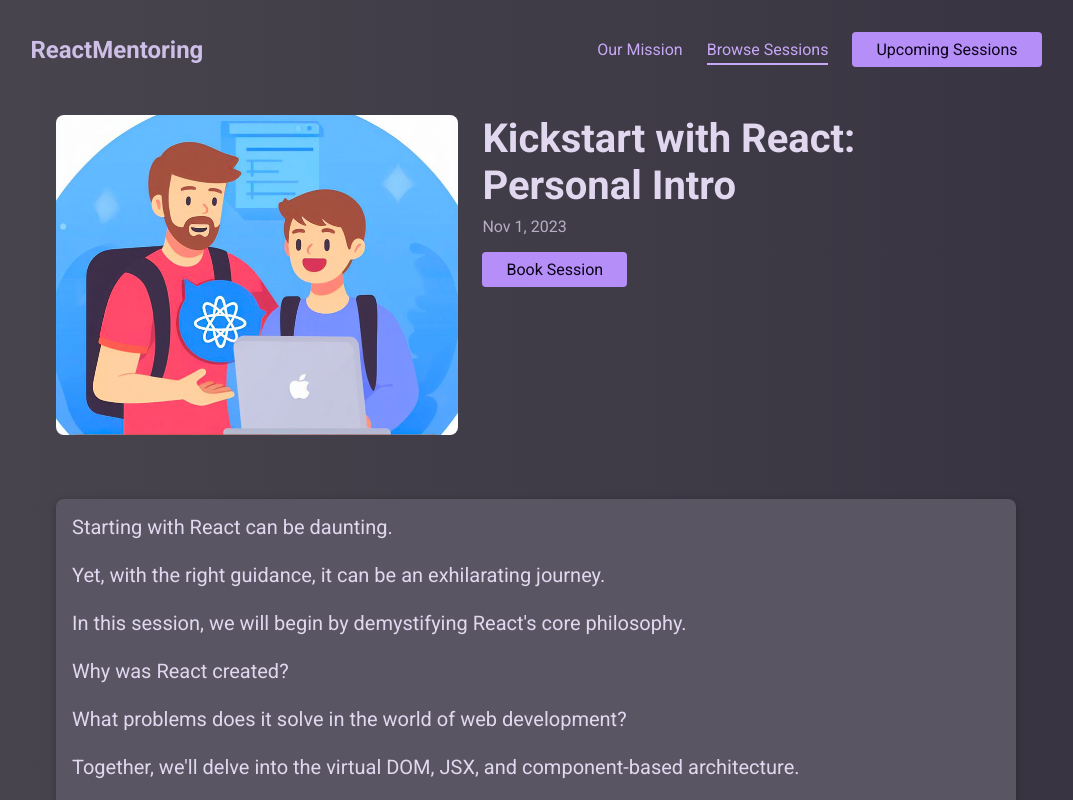
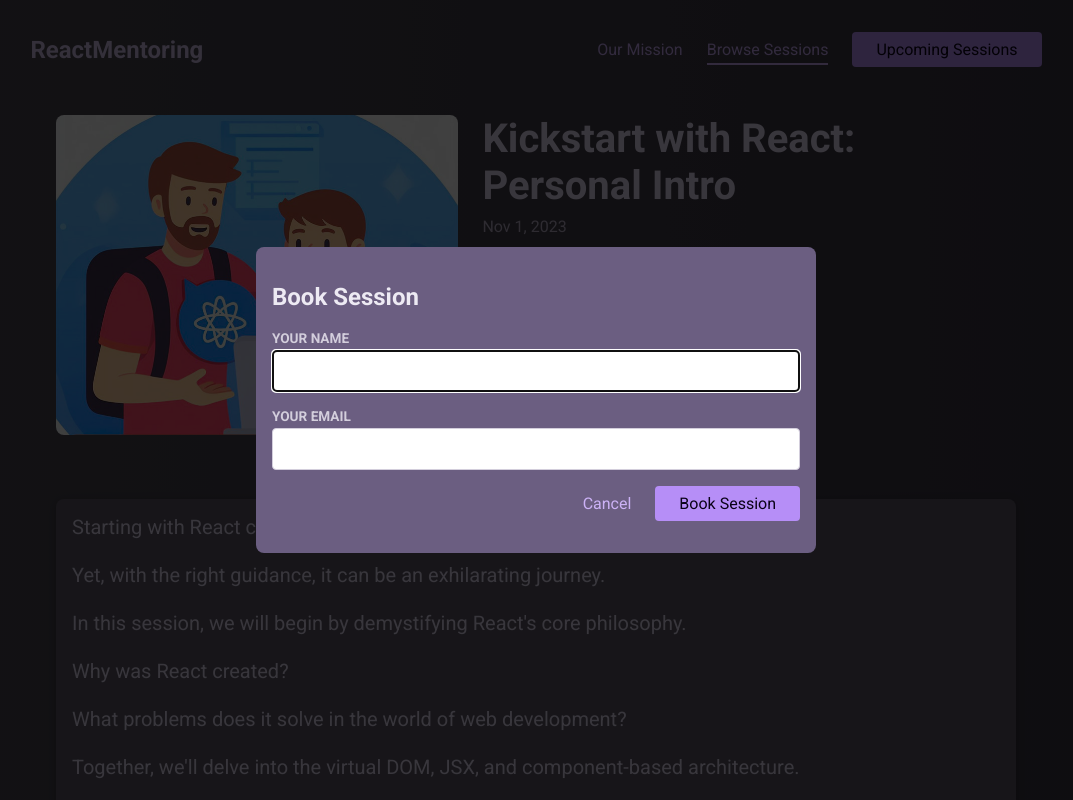
Before and after one commit to BirkhoferAntoine/react-typescript-practice-project, a React (Vite) app: page /sessions/sess01 in a window 1280 px wide. Both pictures are taken after a click on the button "Book Session". Shown: the top 800 px of the page, without its empty margins (104-1177 px from the left). Built offline with nearby package versions, Linux system fonts and the light colour scheme.

Commit message:
Modal handling done Todo Book Session,  Upcoming Sessions

```diff
--- a/src/components/UI/Button.tsx
+++ b/src/components/UI/Button.tsx
@@ -3,11 +3,9 @@
 
 type ButtonProps = ComponentPropsWithoutRef<'button'> & {
   to: never;
-  textOnly: boolean;
 };
 
 type AnchorProps = LinkProps & {
-  textOnly: boolean;
 }
 
 function isLinkProps(props: AnchorProps | ButtonProps): props is AnchorProps {
@@ -16,11 +14,11 @@
 
 const Button = (props: AnchorProps | ButtonProps) => {
   if (isLinkProps(props)) {
-    return <Link className={props.textOnly ? 'button--text-only' : 'button' } {...props}></Link>
+    return <Link {...props} className={'button ' + (props.className ? props.className : '')}></Link>
   }
 
   return (
-      <button className={props.textOnly ? 'button--text-only' : 'button' } {...props}></button>
+      <button {...props} className={'button ' + (props.className ? props.className : '')}></button>
   );
 }
 
--- /dev/null
+++ b/src/components/UI/Input.tsx
@@ -0,0 +1,21 @@
+import {type ComponentPropsWithoutRef, forwardRef} from "react";
+
+type InputProps = {
+    label: string;
+    id: string;
+} & ComponentPropsWithoutRef<'input'>;
+
+const Input = forwardRef<HTMLInputElement, InputProps>(
+    function Input(
+        {label, id, ...props},
+        ref
+    ) {
+        return (
+            <div className={'control'}>
+                <label htmlFor={id}>{label}</label>
+                <input type="text" id={id} name={id} {...props} ref={ref}/>
+            </div>
+        );
+    });
+
+export default Input;
--- /dev/null
+++ b/src/components/UI/Modal.tsx
@@ -0,0 +1,33 @@
+import { forwardRef, ReactNode, useImperativeHandle, useRef } from 'react';
+import { createPortal } from 'react-dom';
+
+type ModalProps = {
+    children: ReactNode;
+    onClose: () => void;
+};
+
+export type ModalHandle = {
+    open: () => void;
+}
+
+const Modal = forwardRef<ModalHandle, ModalProps>(
+    function Modal({children , onClose}, ref){
+
+        const modalRef = useRef<HTMLDialogElement>(null);
+
+        useImperativeHandle(ref, () => {
+            return {
+                open() {
+                    modalRef.current?.showModal()
+                }
+            }
+        })
+
+    return createPortal(
+        <dialog ref={modalRef} className={'modal'} onClose={onClose}>
+            {children}
+        </dialog>
+        , document.getElementById('modal-root')!);
+});
+
+export default Modal;
--- /dev/null
+++ b/src/components/sessions/BookSession.tsx
@@ -0,0 +1,40 @@
+import { type FC, useEffect, useRef } from 'react';
+import Button from '../UI/Button.tsx';
+import Input from '../UI/Input.tsx';
+import Modal, { ModalHandle } from '../UI/Modal.tsx';
+
+type BookSessionProps = {
+    handleClose: () => void;
+    isOpen: boolean;
+}
+const BookSession: FC<BookSessionProps> = ({handleClose, isOpen}) => {
+    const modalRef = useRef<ModalHandle>(null);
+
+    function openModal() {
+        modalRef.current?.open();
+    }
+
+    function onClose() {
+        handleClose();
+    }
+
+    useEffect(() => {
+        if (isOpen) openModal();
+    }, [isOpen]);
+
+    return (
+        <Modal ref={modalRef} onClose={onClose}>
+            <h2>Book Session</h2>
+            <form method="dialog">
+                <Input id={'name'} label={'Your Name'}/>
+                <Input id={'email'} label={'Your Email'}/>
+                <p className={'actions'}>
+                    <Button className={'button--text-only'}>Cancel</Button>
+                    <Button>Book Session</Button>
+                </p>
+            </form>
+        </Modal>
+    );
+};
+
+export default BookSession;
--- a/src/pages/Session.tsx
+++ b/src/pages/Session.tsx
@@ -2,10 +2,12 @@
 
 import { SESSIONS } from '../dummy-sessions.ts';
 import Button from '../components/UI/Button.tsx';
+import { useState } from 'react';
+import BookSession from '../components/sessions/BookSession.tsx';
 
 export default function SessionPage() {
   const params = useParams<{ id: string }>();
-
+  const [bookingModalIsOpen, setBookingModalIsOpen] = useState<boolean>(false);
   const sessionId = params.id;
   const loadedSession = SESSIONS.find((session) => session.id === sessionId);
 
@@ -17,6 +19,12 @@
     );
   }
 
+  function handleOpenBookingModal() {
+    setBookingModalIsOpen(true);
+  }
+  function handleCloseBookingModal() {
+    setBookingModalIsOpen(false);
+  }
 
   return (
     <main id="session-page">
@@ -36,13 +44,13 @@
               })}
             </time>
             <p>
-              <Button>Book Session</Button>
-              {/* Todo: Add button that opens "Book Session" dialog / modal */}
+              <Button onClick={() => handleOpenBookingModal()}>Book Session</Button>
             </p>
           </div>
         </header>
         <p id="content">{loadedSession.description}</p>
       </article>
+      <BookSession isOpen={bookingModalIsOpen} handleClose={handleCloseBookingModal} />
     </main>
   );
 }
```
